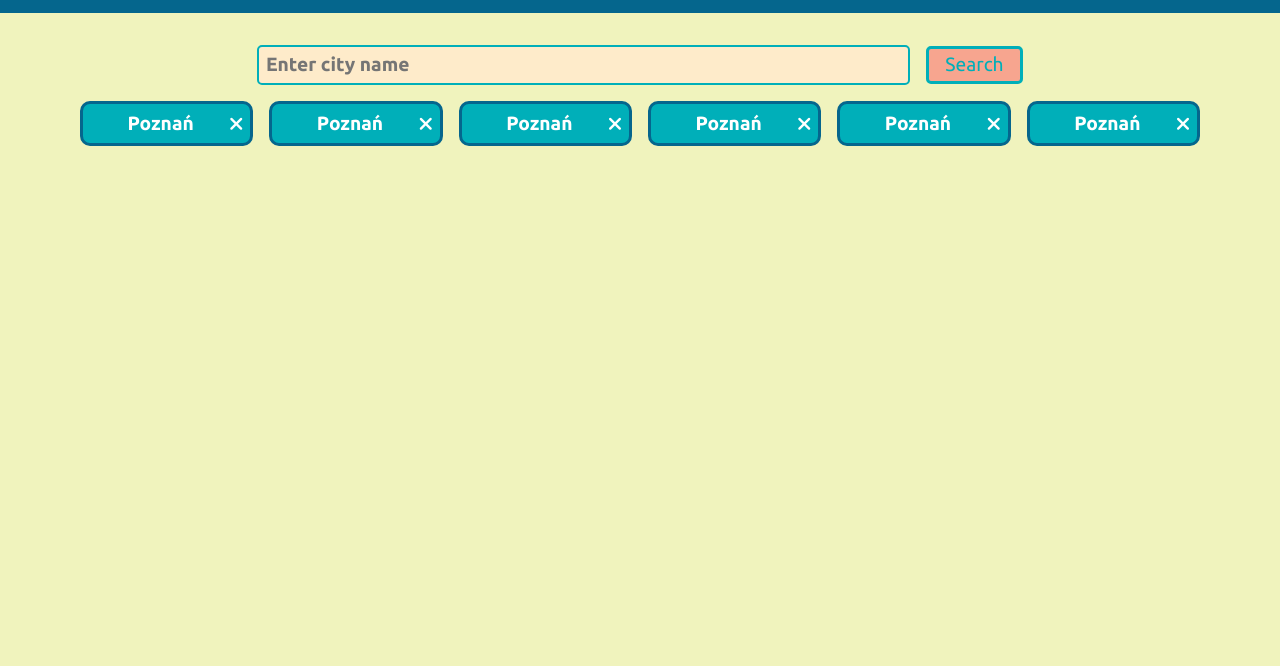
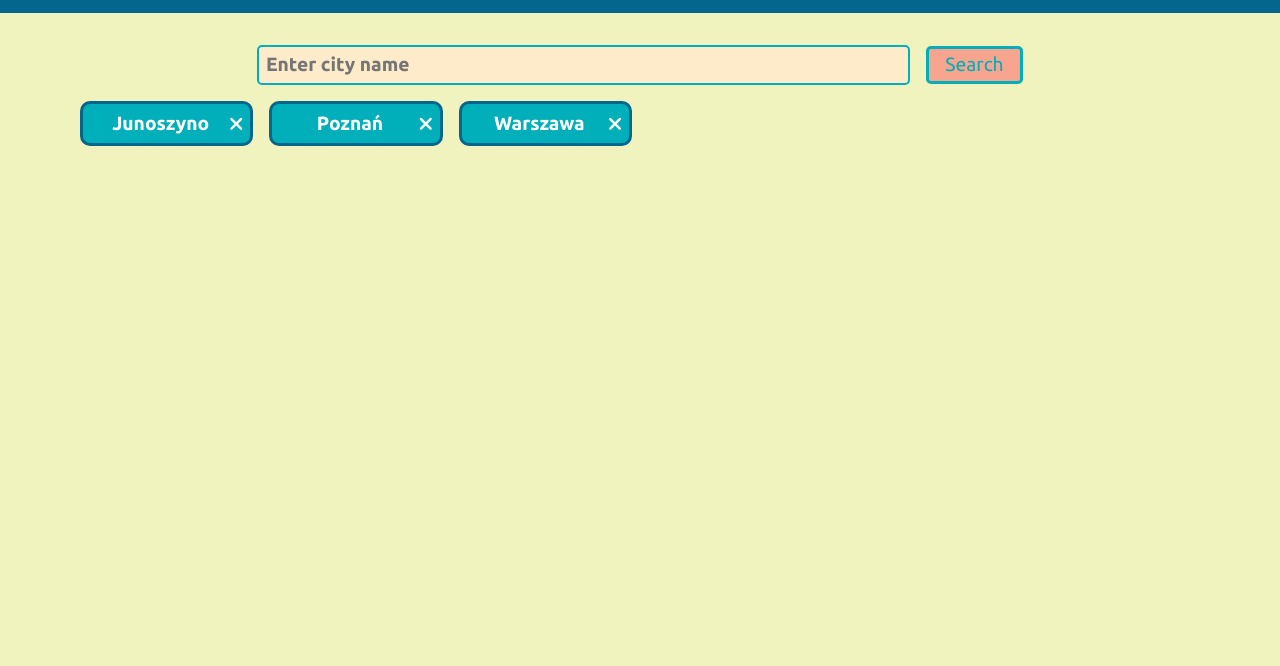
Before and after one commit to MateolCS/WeatherApp, a plain HTML site: page index.html in a window 1280 px wide. Shown: the part 74-740 px from the top of the page. Drawn offline with Linux system fonts and the light colour scheme.

Commit message:
Created function for displaying recent searches

```diff
--- a/App.js
+++ b/App.js
@@ -81,6 +81,7 @@ class RecentSearches {
         this.recentSearches = data
     }
 
+
     addSearch(keywoard){
         if(!this.alreadySerched(keywoard)){
             if(this.recentSearches.length >= 6){
@@ -111,6 +112,7 @@ class Storage{
 
     static getSearches(){
         const searches = Object.assign(new RecentSearches,JSON.parse(localStorage.getItem('searches')))
+        searches.setSearches(searches.getRecentSearches().map((search) => Object.assign(new Search, search)))
         return searches
     }
 
@@ -148,14 +150,42 @@ class UI{
         weatherIcon.innerHTML = ''
         weatherIcon.appendChild(icon)
         weatherContainer.classList.remove('hidden')
+    }
+
+    static displaySearches(){
+        const searchesContainer = document.querySelector('#recent-searches')
+        searchesContainer.innerHTML = ''
+
+        const searches = Storage.getSearches().getRecentSearches()
+        console.log(searches)
+        searches.forEach((search) =>{
+            searchesContainer.appendChild(drawSearch(search))
+        })
 
     }
 }
 
-const recents = ['Poznań', 'Junoszyno', 'Warszawa', 'Radom', 'Gdynia', 'Powidz']
-const test = new RecentSearches(recents)
-console.log(test.getRecentSearches())
-test.addSearch('Wilno')
-console.log(test.getRecentSearches())
-test.addSearch('Szczytniki')
-console.log(test.getRecentSearches())
+const drawSearch = (inSearch) => {
+    const search = document.createElement('div')
+    search.classList.add('recent__search')
+
+    const searchTitle = document.createElement('h3')
+    searchTitle.classList.add('recent__search__title')
+    searchTitle.textContent = inSearch.getName()
+
+    const searchClose = document.createElement('i')
+    searchClose.classList.add('fa-solid', 'fa-xmark' , 'recent__search__close')
+
+    search.appendChild(searchTitle)
+    search.appendChild(searchClose)
+
+    return search
+}
+
+const search1 = new Search({ cityName: "Junoszyno", weather: "Clear", temperature: 27.06, feelsLike: 27.06 })
+const search2 = new Search({ cityName: "Poznań", weather: "Clear", temperature: 27.06, feelsLike: 27.06 })
+const search3 = new Search({ cityName: "Warszawa", weather: "Clear", temperature: 27.06, feelsLike: 27.06 })
+const test = new RecentSearches([search1, search2, search3])
+Storage.setSearches(test)
+
+UI.displaySearches()
--- a/index.html
+++ b/index.html
@@ -22,7 +22,7 @@
                 <input type="text" class="main__input__box__input" id="keywoard" placeholder="Enter city name" required>
                 <button class="main__button" id="search">Search</button>
             </div>
-            <div class="recent__searches">
+            <div id="recent-searches" class="recent__searches">
                 <div class="recent__search">
                     <h3 class="recent__search__title">Poznań</h3>
                     <i class="fa-solid fa-xmark recent__search__close"></i>
```
